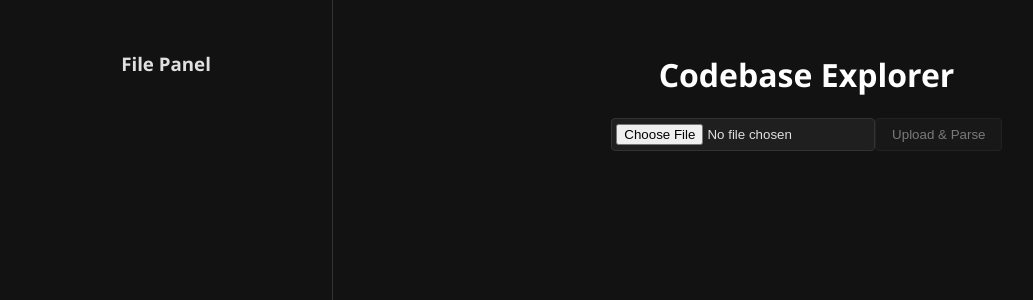
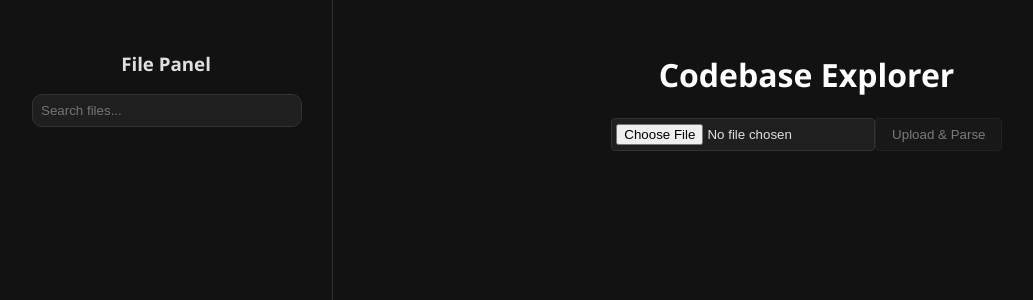
Before and after one commit to AraVraelHalt/Codebase-Explorer, a React (Create React App) app in the folder codebase-explorer/: page / in a window 1280 px wide. Shown: the top 300 px of the page, without its empty margins (0-1033 px from the left). Built offline with nearby package versions, Linux system fonts and the light colour scheme.

Commit message:
Added search bar and condensed file paths in buttons to file names

```diff
--- /dev/null
+++ b/codebase-explorer/src/components/SearchBar.tsx
@@ -0,0 +1,28 @@
+import React from 'react';
+
+type Props = {
+  query: string;
+  setQuery: (value: string) => void;
+};
+
+const SearchBar: React.FC<Props> = ({ query, setQuery }) => {
+  return (
+    <input
+      type='text'
+      placeholder='Search files...'
+      value={query}
+      onChange={(e) => setQuery(e.target.value)}
+      style={{
+        width: '94%',
+        padding: '0.5rem',
+        marginBottom: '1rem',
+        borderRadius: '10px',
+        border: '1px solid #333',
+        backgroundColor: '#1f1f1f',
+        color: '#e0e0e0',
+      }}
+    />
+  );
+};
+
+export default SearchBar;
--- a/codebase-explorer/src/components/Sidebar.css
+++ b/codebase-explorer/src/components/Sidebar.css
@@ -1,14 +1,12 @@
 /* Sidebar buttons */
 .file-button {
-  display: block;
   width: 100%;
   background: #1e1e1e;
   color: #e0e0e0;
-  border: 1px solid #888;
+  font-size: 16px;
   padding: 0.5rem;
   margin-bottom: 0.5rem;
-  border-radius: 5px;
-  text-align: left;
+  border-radius: 6px;
   cursor: pointer;
 }
 
--- a/codebase-explorer/src/components/Sidebar.tsx
+++ b/codebase-explorer/src/components/Sidebar.tsx
@@ -1,5 +1,7 @@
-import React, { useState } from "react";
-import { FileNode } from "../parser/parseRepo";
+import React, { useState } from 'react';
+
+import { FileNode } from '../parser/parseRepo';
+import SearchBar from './SearchBar';
 
 import './Sidebar.css';
 
@@ -12,15 +14,22 @@ type Props = {
 const Sidebar: React.FC<Props> = ({ files, activeNodeId, setActiveNodeId }) => {
   const [showFunctions, setShowFunctions] = useState(false);
   const [showImports, setShowImports] = useState(false);
+  const [searchQuery, setSearchQuery] = useState<string> ("");
 
   return (
     <div className='sidebar-scroll' style={{height: '100vh', overflowY: 'auto', padding: '1rem'}}>
       <h3>File Panel</h3>
 
+      {/* Search bar */}
+      <SearchBar query={searchQuery} setQuery={setSearchQuery} />
+
       {/* File buttons */}
-      {files.map((file) => (
-        <div key={file.name} style={{ marginBottom: "0.5rem" }}>
+      {files
+        .filter(file => file.name.split('/').pop()!.toLowerCase().includes(searchQuery.toLowerCase()))
+        .map((file) => (
+        <div key={file.name} style={{ marginBottom: '0.5rem' }}>
         <button
+          className='file-button'
           onClick={() => setActiveNodeId(activeNodeId === file.name ? null : file.name)}
           style={{
             display: 'block',
@@ -28,22 +37,22 @@ const Sidebar: React.FC<Props> = ({ files, activeNodeId, setActiveNodeId }) => {
             backgroundColor: activeNodeId === file.name ? '#333' : undefined,
           }}
         >
-          {file.name}
+          {file.name.split('/').pop()}
         </button>
 
         {activeNodeId === file.name && (
           <div style={{ marginLeft: '1rem', marginTop: '0.25rem' }}>
 
-            <div style={{ marginBottom: "0.5rem", textAlign: "left" }}>
+            <div style={{ marginBottom: '0.5rem', textAlign: 'left' }}>
               <div
                 onClick={() => setShowFunctions(!showFunctions)}
-                style={{ cursor: "pointer", fontWeight: "bold" }}
+                style={{ cursor: 'pointer', fontWeight: 'bold' }}
               >
-                {showFunctions ? "▼" : "▶"} Functions ({file.functions.length})
+                {showFunctions ? '▼' : '▶'} Functions ({file.functions.length})
               </div>
 
               {showFunctions && (
-                <ul style={{ margin: "0.25rem 0 0 1rem", padding: 0 }}>
+                <ul style={{ margin: '0.25rem 0 0 1rem', padding: 0 }}>
                   {file.functions.map((fn) => (
                     <li key={fn}>{fn}</li>
                   ))}
@@ -51,16 +60,16 @@ const Sidebar: React.FC<Props> = ({ files, activeNodeId, setActiveNodeId }) => {
               )}
             </div>
 
-            <div style={{ textAlign: "left" }}>
+            <div style={{ textAlign: 'left' }}>
               <div
                 onClick={() => setShowImports(!showImports)}
-                style={{ cursor: "pointer", fontWeight: "bold" }}
+                style={{ cursor: 'pointer', fontWeight: 'bold' }}
               >
-                {showImports ? "▼" : "▶"} Imports ({file.imports.length})
+                {showImports ? '▼' : '▶'} Imports ({file.imports.length})
               </div>
 
               {showImports && (
-                <ul style={{ margin: "0.25rem 0 0 1rem", padding: 0 }}>
+                <ul style={{ margin: '0.25rem 0 0 1rem', padding: 0 }}>
                   {file.imports.map((imp) => (
                     <li key={imp}>{imp}</li>
                   ))}
```
